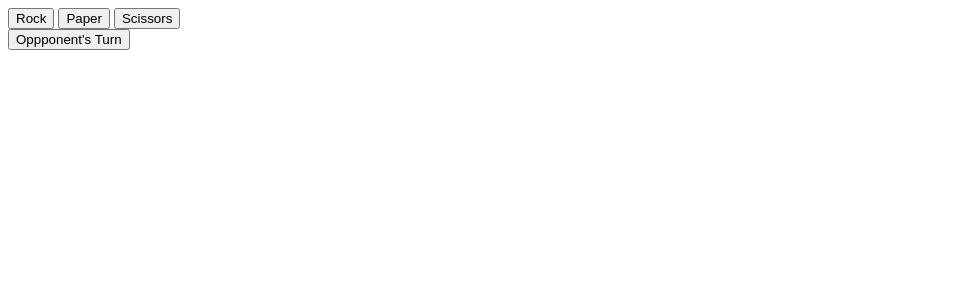
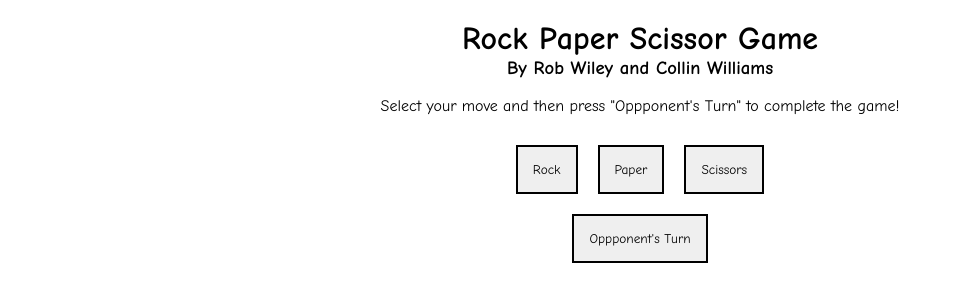
Before and after one commit to PacIsGod96/CSET105-Weekly-Assignment-2, a plain HTML site: page index.html in a window 1280 px wide. Shown: the whole page, without its empty margins (0-954 px from the left). Drawn offline with Linux system fonts and the light colour scheme.

Commit message:
html and css

```diff
--- a/index.html
+++ b/index.html
@@ -7,12 +7,16 @@
     <link rel="stylesheet" href="style.css">
 </head>
 <body>
+    <h1>Rock Paper Scissor Game</h1>
+    <h3>By Rob Wiley and Collin Williams</h3>
+    <br>
+    <p>Select your move and then press "Oppponent's Turn" to complete the game!</p>
     <div class="btn-grid">
         <button onclick="rock()">Rock</button>
         <button onclick="paper()">Paper</button>
         <button onclick="scissors()">Scissors</button>
     </div>
-    <button onclick="cpu()">Oppponent's Turn</button>
+    <button onclick="cpu()" class="cpu">Oppponent's Turn</button>
 <script src="script.js"></script>
 </body>
 </html>
--- a/style.css
+++ b/style.css
@@ -0,0 +1,34 @@
+* {
+    margin: 0;
+    padding: 0;
+    border: 0;
+    font-family: "Comic Sans MS", Verdana, sans-serif;
+}
+
+button {
+    padding: 15px;
+    margin: 10px;
+}
+
+h1 {
+    margin-top: 20px;
+}
+
+h1, h3, p {
+    text-align: center;
+}
+
+button {
+    border: 2px solid #000;
+}
+
+.btn-grid {
+    display: flex;
+    justify-content: center;
+    padding-top: 20px;
+}
+
+.cpu {
+    display: block;
+    margin: 10px auto;
+}
```
